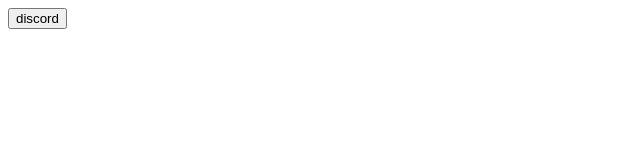
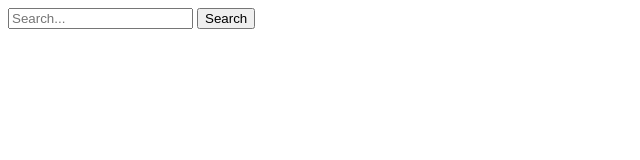
Before and after one commit to Realrudrapro/Imabumwebsite, a plain HTML site: page index.html in a window 1280 px wide. Shown: the whole page, without its empty margins (0-640 px from the left). Drawn offline with Linux system fonts and the light colour scheme.

Commit message:
Add search functionality with results display
Added a search input and button to fetch results from the server. Implemented a function to display search results dynamically.

```diff
--- a/index.html
+++ b/index.html
@@ -1,8 +1,35 @@
-<!DOCTYPE html>
-<html>
-<body>
-<button onclick="location.href='https://duckduckgo.com/?q=https://discord.com/'">
-    discord
-</button>
-</body>
-</html>
+<input id="q" type="text" placeholder="Search...">
+<button onclick="search()">Search</button>
+
+<div id="results"></div>
+
+<script>
+function search() {
+  const query = document.getElementById("q").value;
+
+  fetch("/search?q=" + encodeURIComponent(query))
+    .then(res => res.json())
+    .then(data => {
+      const resultsContainer = document.getElementById("results");
+
+      resultsContainer.textContent = "";
+
+      data.forEach(item => {
+        const linkElement = document.createElement("a");
+
+        const isSafeUrl = item.link.startsWith('http://') ||
+                          item.link.startsWith('https://') ||
+                          item.link.startsWith('/');
+
+        linkElement.href = isSafeUrl ? item.link : "#";
+        linkElement.textContent = item.title;
+
+        resultsContainer.appendChild(linkElement);
+        resultsContainer.appendChild(document.createElement("br"));
+      });
+    })
+    .catch(err => {
+      console.error(err);
+    });
+}
+</script>
```
